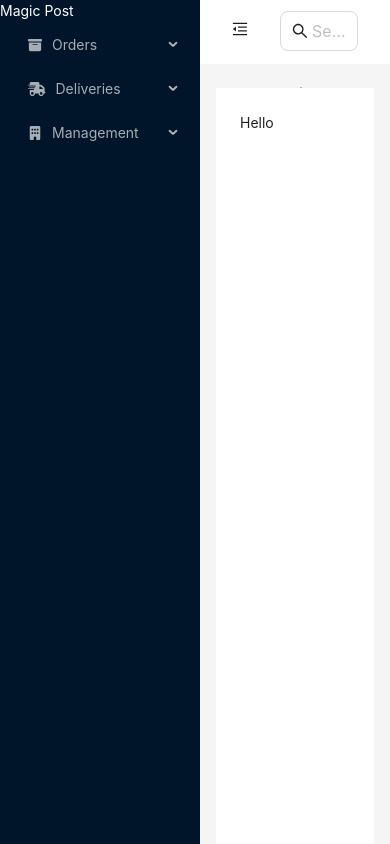
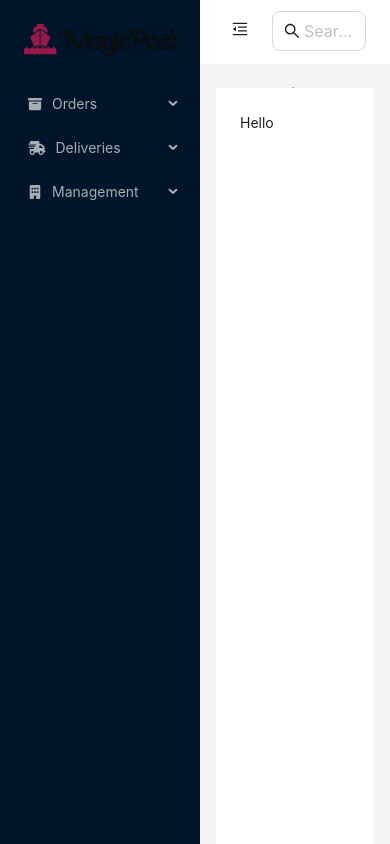
Before and after one commit to hairbui76/MagicPost, a Next.js app in the folder frontend/: page /staff in a window 390 px wide. Shown: the top 844 px of the page. Built offline with nearby package versions, Linux system fonts and the light colour scheme; no server answers.

Commit message:
Redesign staff console

```diff
--- /dev/null
+++ b/frontend/src/app/staff/api/route.ts
@@ -0,0 +1,3 @@
+export async function GET() {
+	return { name: "Yasuo" };
+}
--- a/frontend/src/app/staff/components/Content/Content.tsx
+++ b/frontend/src/app/staff/components/Content/Content.tsx
@@ -12,7 +12,6 @@ const MyContent = ({ children }: { children: React.ReactNode }) => {
 	return (
 		<ConfigProvider
 			theme={{
-				token: { colorPrimary: "#00b96b" },
 				components: {
 					Layout: {
 						headerBg: "#ffffff",
--- a/frontend/src/app/staff/components/Header/Header.tsx
+++ b/frontend/src/app/staff/components/Header/Header.tsx
@@ -1,5 +1,4 @@
-import { AppContext } from "@/contexts";
-import { AppContextProps } from "@/contexts/AppContext";
+import AppContext, { AppContextProps } from "@/contexts/AppContext";
 import {
 	BellFilled,
 	MailFilled,
@@ -15,7 +14,10 @@ function AppHeader() {
 		AppContext
 	) as AppContextProps;
 	return (
-		<Row gutter={16} style={{ width: "100%", padding: "0 1rem" }}>
+		<Row
+			gutter={{ xs: 8, sm: 16, md: 24 }}
+			style={{ width: "100%", padding: "0 1rem" }}
+		>
 			<Col>
 				<Button
 					type="text"
@@ -25,7 +27,7 @@ function AppHeader() {
 					{collapsed ? <MenuUnfoldOutlined /> : <MenuFoldOutlined />}
 				</Button>
 			</Col>
-			<Col style={{ flex: 1 }}>
+			<Col className="flex-1">
 				<Input
 					size="large"
 					placeholder="Search for anything..."
@@ -50,38 +52,31 @@ function AppHeader() {
 						</Typography.Title>
 					</Col>
 					<Col>
-						<Button
-							className="button"
-							type="primary"
-							size="large"
-							danger
+						<button
+							className="btn btn-outline btn-error btn-xs sm:btn-sm md:btn-md"
 							onClick={() => setUser(null)}
 						>
-							Logout
-						</Button>
+							SIGN OUT
+						</button>
 					</Col>
 				</>
 			) : (
 				<>
 					<Col>
-						<Button
-							className="button"
-							type="primary"
-							size="large"
+						<button
+							className="btn btn-active btn-primary btn-xs sm:btn-sm "
 							onClick={() => setUser({ fullName: "MrYasuo" })}
 						>
 							Login
-						</Button>
+						</button>
 					</Col>
 					<Col>
-						<Button
-							className="button"
-							type="primary"
-							size="large"
+						<button
+							className="btn btn-outline btn-primary btn-xs sm:btn-sm "
 							onClick={() => setUser({ fullName: "MrYasuo" })}
 						>
 							Sign Up
-						</Button>
+						</button>
 					</Col>
 				</>
 			)}
--- a/frontend/src/app/staff/components/Sider/Sider.tsx
+++ b/frontend/src/app/staff/components/Sider/Sider.tsx
@@ -1,5 +1,4 @@
-import { AppContext } from "@/contexts";
-import { AppContextProps } from "@/contexts/AppContext";
+import AppContext, { AppContextProps } from "@/contexts/AppContext";
 import { Layout, Menu } from "antd";
 import { useContext } from "react";
 import {
@@ -18,6 +17,7 @@ import {
 	faBoxArchive,
 	faBuilding,
 } from "@fortawesome/free-solid-svg-icons";
+import Image from "next/image";
 
 const { Sider } = Layout;
 
@@ -121,8 +121,26 @@ const AppSider = () => {
 		),
 	];
 	return (
-		<Sider collapsible trigger={null} collapsed={collapsed}>
-			<h1 className="text-white">Magic Post</h1>
+		<Sider collapsible trigger={null} collapsed={collapsed} breakpoint="lg">
+			{collapsed ? (
+				<Image
+					src="/logo_magicpost_trans.png"
+					alt=""
+					width="0"
+					height="0"
+					className="w-full h-auto p-3 pt-6"
+					quality={100}
+				/>
+			) : (
+				<Image
+					src="/logo_magicpost_horizon.png"
+					alt=""
+					width="0"
+					height="0"
+					className="w-full h-auto p-6"
+					quality={100}
+				/>
+			)}
 			<Menu
 				theme="dark"
 				defaultSelectedKeys={[menuKey]}
```
